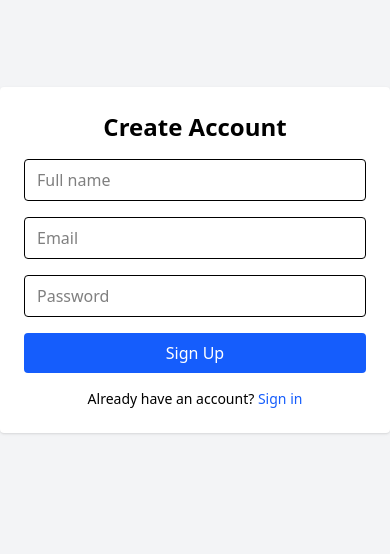
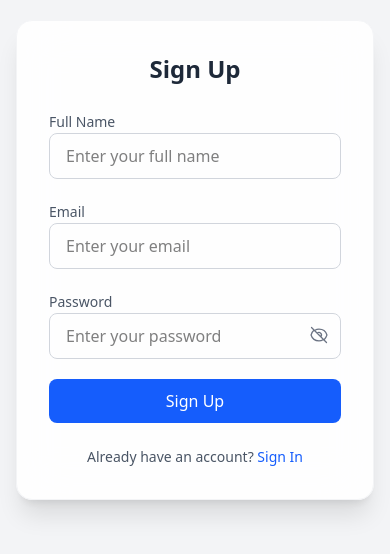
Before and after one commit to SinghRohiitt/platform-frontend, a React (Vite) app: page /signup in a window 390 px wide. Shown: the part 162-716 px from the top of the page. Built offline with nearby package versions, Linux system fonts and the light colour scheme; no server answers.

Commit message:
ui chnges

```diff
--- a/src/layouts/DashboardLayout.tsx
+++ b/src/layouts/DashboardLayout.tsx
@@ -2,23 +2,29 @@
 import { Outlet } from "react-router-dom";
 import Sidebar from "../components/Sidebar";
 import { Header } from "../components/Header";
-// import Header from "../components/Header";
 
 const DashboardLayout = () => {
   return (
-    <div className="flex h-screen bg-gray-50 text-gray-900">
+    <div className="h-screen w-full flex bg-gray-100 text-gray-900 overflow-hidden">
+
       {/* Sidebar */}
-      <Sidebar />
+      <div className="hidden md:flex">
+        <Sidebar />
+      </div>
 
-      {/* Main Content */}
+      {/* Main Section */}
       <div className="flex-1 flex flex-col">
+
         {/* Header */}
         <Header />
 
-        {/* Page Content */}
-        <main className="flex-1 p-6 md:p-8 overflow-auto">
-          <Outlet /> {/* Renders the child routes (Dashboard, Team, etc.) */}
+        {/* Content Area */}
+        <main className="flex-1 overflow-y-auto p-6 md:p-8">
+          <div className="max-w-7xl mx-auto">
+            <Outlet />
+          </div>
         </main>
+
       </div>
     </div>
   );
--- a/src/pages/SignIn.tsx
+++ b/src/pages/SignIn.tsx
@@ -20,7 +20,7 @@ export default function SignIn() {
   });
 
   const [loading, setLoading] = useState(false);
-
+const [showPassword, setShowPassword] = useState(false);
   const handleChange = (e: React.ChangeEvent<HTMLInputElement>) => {
     setFormData((prev) => ({ ...prev, [e.target.name]: e.target.value }));
   };
@@ -34,6 +34,7 @@ export default function SignIn() {
       const resultAction = await dispatch(signinUser(formData));
 
       // ✅ Show success alert
+        navigate("/");
          if (signinUser.fulfilled.match(resultAction)) {
         await Swal.fire({
           title: "Login Successful 🎉",
@@ -42,8 +43,6 @@ export default function SignIn() {
           confirmButtonText: "Go to Dashboard",
           confirmButtonColor: "#2563eb",
         });
-
-        navigate("/");
       } else {
         throw new Error("Login failed");
       }
@@ -63,46 +62,99 @@ export default function SignIn() {
   };
 
 return (
-    <div className="min-h-screen flex items-center justify-center bg-gray-100">
-      <div className="w-full max-w-md bg-white p-6 rounded shadow">
-        <h2 className="text-2xl font-semibold text-center mb-4">Sign In</h2>
+  <div className="min-h-screen bg-linear-to-br  flex items-center justify-center px-4">
+    <div className=" w-full grid md:grid-cols-2 gap-10 bg-white/90 backdrop-blur-xl shadow-xl rounded-2xl p-8 border border-gray-100">
 
-        <form onSubmit={handleSubmit} className="space-y-4">
+      {/* Left Illustration */}
+      <div className="hidden md:flex flex-col justify-center items-center text-center px-6">
+        <img
+          src="https://illustrations.popsy.co/white/dashboard.svg"
+          alt="Login Illustration"
+          className="w-72 mb-6"
+        />
+        <h1 className="text-3xl font-semibold text-gray-800">
+          Welcome Back
+        </h1>
+        <p className="text-gray-500 mt-2 leading-relaxed">
+          Sign in to continue managing your dashboard, projects and more.
+        </p>
+      </div>
+
+      {/* Right Form */}
+      <div className="flex flex-col justify-center">
+        <h2 className="text-2xl font-bold text-gray-800 text-center mb-6">
+          Sign In
+        </h2>
+
+        <form onSubmit={handleSubmit} className="space-y-5">
+          <div>
+            <label className="text-sm text-gray-600">Email</label>
             <input
               name="email"
               value={formData.email}
               onChange={handleChange}
-            placeholder="Email"
+              placeholder="Enter your email"
               type="email"
-            className="w-full border rounded px-3 py-2"
               required
+              className="w-full border border-gray-300 rounded-lg px-4 py-2.5 focus:outline-none focus:ring-2 focus:ring-blue-600 transition"
             />
+          </div>
+
+          <div className="relative">
+  <label className="text-sm text-gray-600">Password</label>
   <input
     name="password"
     value={formData.password}
     onChange={handleChange}
-            placeholder="Password"
-            type="password"
-            className="w-full border rounded px-3 py-2"
+    placeholder="Enter your password"
+    type={showPassword ? "text" : "password"}
     required
+    className="w-full border border-gray-300 rounded-lg px-4 py-2.5 pr-10 focus:outline-none focus:ring-2 focus:ring-blue-600 transition"
   />
+
+  <button
+    type="button"
+    onClick={() => setShowPassword(!showPassword)}
+    className="absolute right-3 top-9 text-gray-500 hover:text-gray-700"
+  >
+    {showPassword ? (
+      // Eye Open (Hide Password)
+      <svg xmlns="http://www.w3.org/2000/svg" className="w-5 h-5" fill="none"
+        viewBox="0 0 24 24" stroke="currentColor" strokeWidth="1.5">
+        <path strokeLinecap="round" strokeLinejoin="round"
+          d="M2.458 12C3.732 7.943 7.523 5 12 5c4.477 0 8.268 2.943 9.542 7-1.274 4.057-5.065 7-9.542 7-4.477 0-8.268-2.943-9.542-7z" />
+        <circle cx="12" cy="12" r="3" />
+      </svg>
+    ) : (
+      // Eye Closed (Show Password)
+      <svg xmlns="http://www.w3.org/2000/svg" className="w-5 h-5" fill="none"
+        viewBox="0 0 24 24" stroke="currentColor" strokeWidth="1.5">
+        <path strokeLinecap="round" strokeLinejoin="round"
+          d="M3 3l18 18M9.88 9.88A3 3 0 0114.12 14.12M6.1 6.1C4.44 7.54 3.26 9.61 2.458 12c1.274 4.057 5.065 7 9.542 7a9.985 9.985 0 004.9-1.356M17.9 17.9c1.66-1.44 2.84-3.51 3.64-5.9-1.274-4.057-5.065-7-9.542-7a9.985 9.985 0 00-4.9 1.356" />
+      </svg>
+    )}
+  </button>
+</div>
+
 
           <button
             type="submit"
             disabled={loading}
-            className="w-full bg-blue-600 text-white py-2 rounded disabled:opacity-60"
+            className="w-full bg-blue-600 hover:bg-blue-700 text-white py-2.5 rounded-lg font-medium transition disabled:opacity-60"
           >
             {loading ? "Signing In..." : "Sign In"}
           </button>
         </form>
 
-        <p className="text-sm text-center mt-4">
+        <p className="text-sm text-center mt-6 text-gray-600">
           Don’t have an account?{" "}
-          <a href="/signup" className="text-blue-600 hover:underline">
-            Sign up
+          <a href="/signup" className="text-blue-600 hover:text-blue-700 font-medium">
+            Sign Up
           </a>
         </p>
       </div>
     </div>
+  </div>
 );
+
 }
--- a/src/pages/SignUp.tsx
+++ b/src/pages/SignUp.tsx
@@ -21,7 +21,7 @@ export default function SignUp() {
   });
 
   const [loading, setLoading] = useState(false);
-
+const [showPassword, setShowPassword] = useState(false);
   const handleChange = (e: React.ChangeEvent<HTMLInputElement>) => {
     setFormData((prev) => ({ ...prev, [e.target.name]: e.target.value }));
   };
@@ -59,56 +59,111 @@ export default function SignUp() {
   };
 
 return (
-    <div className="min-h-screen flex items-center justify-center bg-gray-100">
-      <div className="w-full max-w-md bg-white p-6 rounded shadow">
-        <h2 className="text-2xl font-semibold text-center mb-4">
-          Create Account
+  <div className="min-h-screen bg-linear-to-br  flex items-center justify-center px-4">
+    <div className=" w-full grid md:grid-cols-2 gap-10 bg-white/90 backdrop-blur-xl shadow-xl rounded-2xl p-8 border border-gray-100">
+
+      {/* Left Illustration */}
+      <div className="hidden md:flex flex-col justify-center items-center text-center px-6">
+        <img
+          src="https://illustrations.popsy.co/white/add-user.svg"
+          alt="Sign Up Illustration"
+          className="w-72 mb-6"
+        />
+        <h1 className="text-3xl font-semibold text-gray-800">
+          Create Your Account
+        </h1>
+        <p className="text-gray-500 mt-2 leading-relaxed">
+          Join us to access your dashboard, manage your projects and unlock more features.
+        </p>
+      </div>
+
+      {/* Right Form */}
+      <div className="flex flex-col justify-center">
+        <h2 className="text-2xl font-bold text-gray-800 text-center mb-6">
+          Sign Up
         </h2>
 
-        <form onSubmit={handleSubmit} className="space-y-4">
+        <form onSubmit={handleSubmit} className="space-y-5">
+          <div>
+            <label className="text-sm text-gray-600">Full Name</label>
             <input
               name="name"
               value={formData.name}
               onChange={handleChange}
-            placeholder="Full name"
-            className="w-full border rounded px-3 py-2"
+              placeholder="Enter your full name"
               required
+              className="w-full border border-gray-300 rounded-lg px-4 py-2.5 focus:outline-none focus:ring-2 focus:ring-blue-600 transition"
             />
+          </div>
+
+          <div>
+            <label className="text-sm text-gray-600">Email</label>
             <input
               name="email"
               value={formData.email}
               onChange={handleChange}
-            placeholder="Email"
+              placeholder="Enter your email"
               type="email"
-            className="w-full border rounded px-3 py-2"
               required
+              className="w-full border border-gray-300 rounded-lg px-4 py-2.5 focus:outline-none focus:ring-2 focus:ring-blue-600 transition"
             />
+          </div>
+
+          <div className="relative">
+  <label className="text-sm text-gray-600">Password</label>
   <input
     name="password"
     value={formData.password}
     onChange={handleChange}
-            placeholder="Password"
-            type="password"
-            className="w-full border rounded px-3 py-2"
+    placeholder="Enter your password"
+    type={showPassword ? "text" : "password"}
     required
+    className="w-full border border-gray-300 rounded-lg px-4 py-2.5 pr-10 focus:outline-none focus:ring-2 focus:ring-blue-600 transition"
   />
+
+  <button
+    type="button"
+    onClick={() => setShowPassword(!showPassword)}
+    className="absolute right-3 top-9 text-gray-500 hover:text-gray-700"
+  >
+    {showPassword ? (
+      // Eye Open (Hide Password)
+      <svg xmlns="http://www.w3.org/2000/svg" className="w-5 h-5" fill="none"
+        viewBox="0 0 24 24" stroke="currentColor" strokeWidth="1.5">
+        <path strokeLinecap="round" strokeLinejoin="round"
+          d="M2.458 12C3.732 7.943 7.523 5 12 5c4.477 0 8.268 2.943 9.542 7-1.274 4.057-5.065 7-9.542 7-4.477 0-8.268-2.943-9.542-7z" />
+        <circle cx="12" cy="12" r="3" />
+      </svg>
+    ) : (
+      // Eye Closed (Show Password)
+      <svg xmlns="http://www.w3.org/2000/svg" className="w-5 h-5" fill="none"
+        viewBox="0 0 24 24" stroke="currentColor" strokeWidth="1.5">
+        <path strokeLinecap="round" strokeLinejoin="round"
+          d="M3 3l18 18M9.88 9.88A3 3 0 0114.12 14.12M6.1 6.1C4.44 7.54 3.26 9.61 2.458 12c1.274 4.057 5.065 7 9.542 7a9.985 9.985 0 004.9-1.356M17.9 17.9c1.66-1.44 2.84-3.51 3.64-5.9-1.274-4.057-5.065-7-9.542-7a9.985 9.985 0 00-4.9 1.356" />
+      </svg>
+    )}
+  </button>
+</div>
+
 
           <button
             type="submit"
             disabled={loading}
-            className="w-full bg-blue-600 text-white py-2 rounded disabled:opacity-60"
+            className="w-full bg-blue-600 hover:bg-blue-700 text-white py-2.5 rounded-lg font-medium transition disabled:opacity-60"
           >
-            {loading ? "Creating..." : "Sign Up"}
+            {loading ? "Creating Account..." : "Sign Up"}
           </button>
         </form>
 
-        <p className="text-sm text-center mt-4">
+        <p className="text-sm text-center mt-6 text-gray-600">
           Already have an account?{" "}
-          <a href="/signin" className="text-blue-600 hover:underline">
-            Sign in
+          <a href="/signin" className="text-blue-600 hover:text-blue-700 font-medium">
+            Sign In
           </a>
         </p>
       </div>
     </div>
+  </div>
 );
+
 }
```
Also changed, not shown: src/components/Header.tsx (+28 -15 lines), src/components/Sidebar.tsx (+30 -19 lines). Lines whose indentation alone changed are shown as unchanged.
